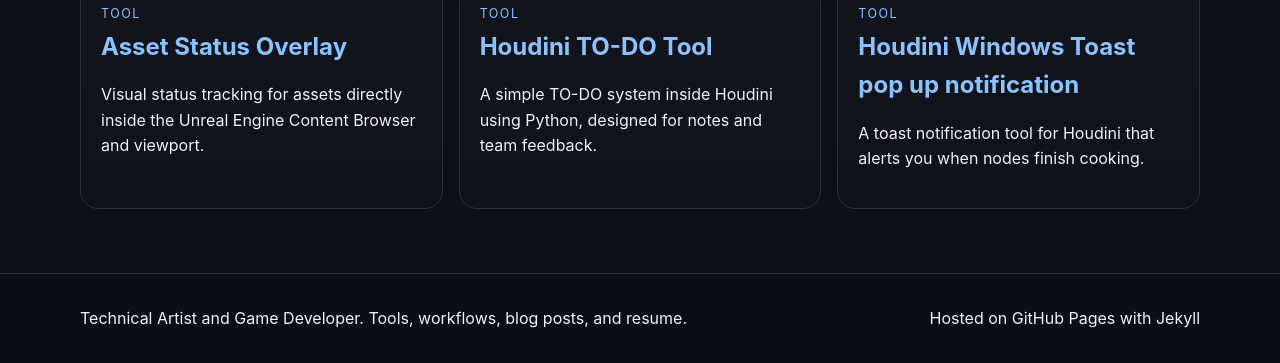
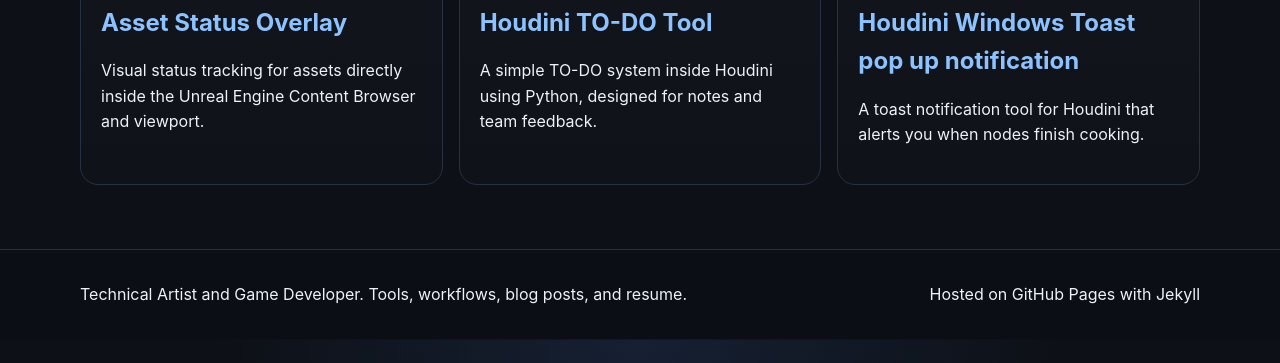
Before and after one commit to ianistor/ian_mywebsite, a Jekyll site: the page built from tools/index.md, in a window 1280 px wide and 936 px high, cut to the strip 573-936 px from the top of the window. Built offline with Jekyll 4.4.1, drawn with Linux system fonts in a browser that asks for light colours; nearby versions of some CDN libraries.

Commit message:
Remove Tool eyebrow label from tools cards

```diff
--- a/tools/index.md
+++ b/tools/index.md
@@ -28,7 +28,6 @@
           <p>{{ tool.overlay_text | default: tool.summary }}</p>
         </div>
       </div>
-      <p class="eyebrow">Tool</p>
       <h2><a href="{{ tool.url | relative_url }}">{{ tool.title }}</a></h2>
       <p>{{ tool.summary }}</p>
     </article>
```
